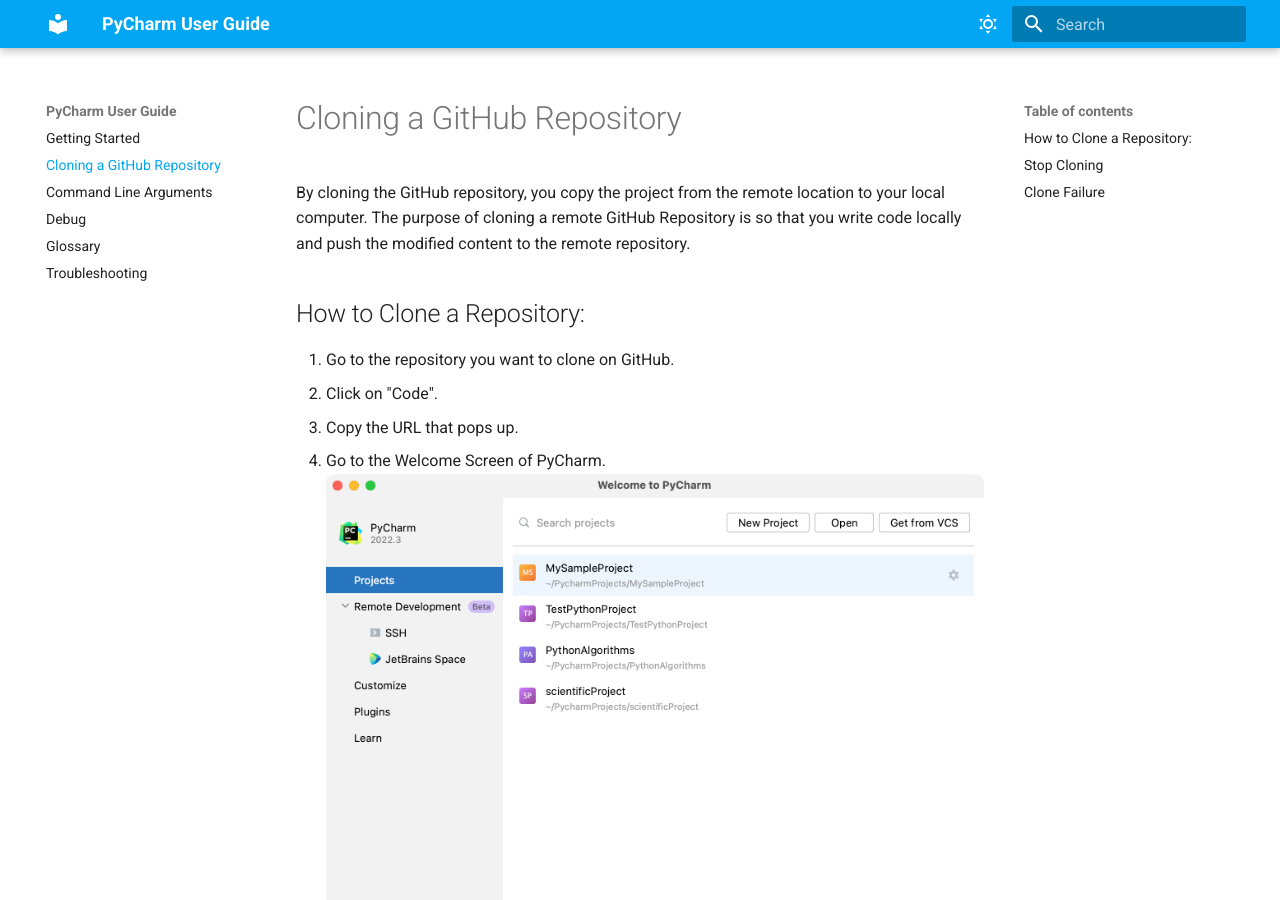
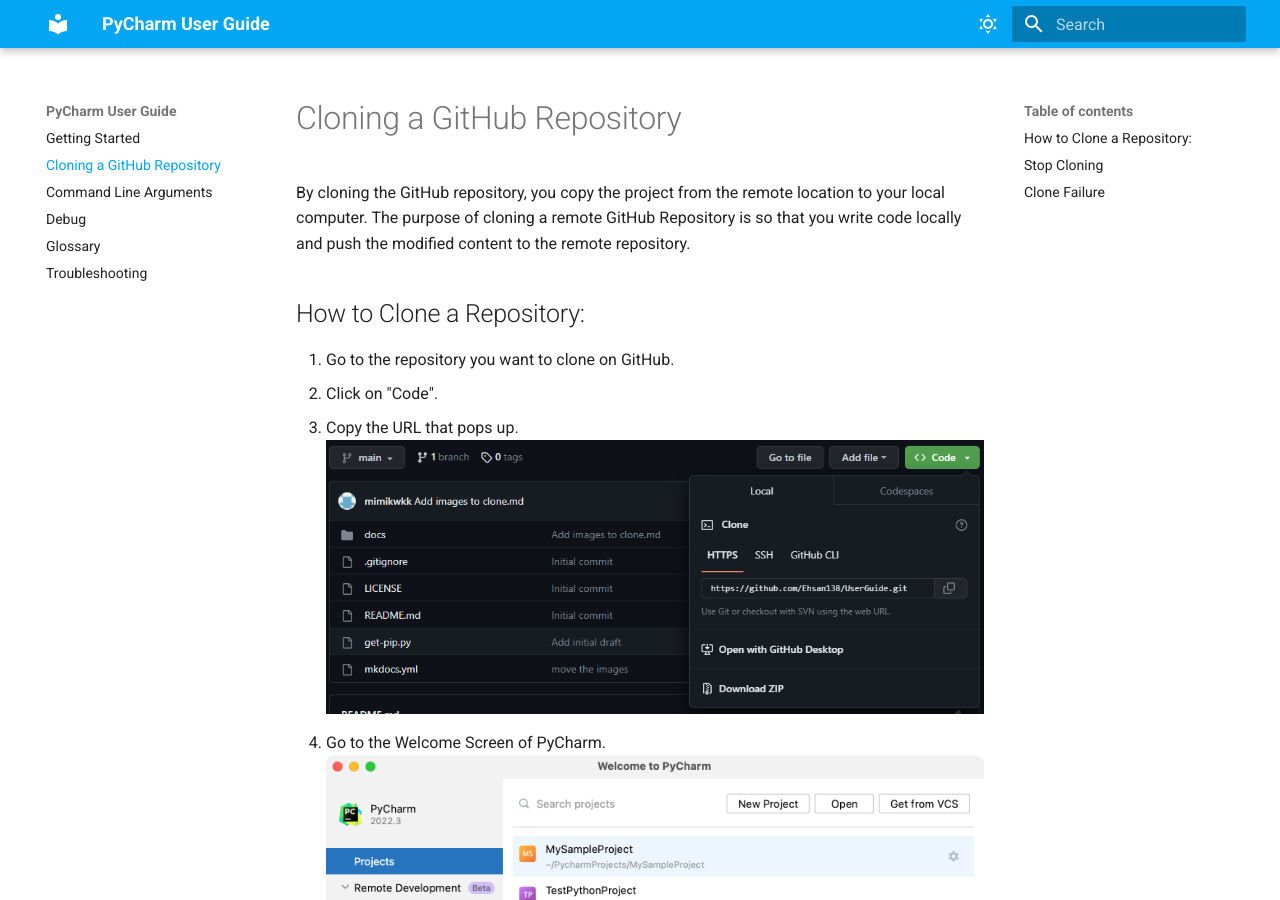
Before and after one commit to Ehsan138/UserGuide, an MkDocs documentation site: the page built from docs/clone.md, in a window 1280 px wide and 900 px high. Built offline with MkDocs 1.6.1 and Material for MkDocs 9.7.7, drawn with Linux system fonts in a browser that asks for light colours.

Commit message:
Add github image to clone.md

```diff
--- a/docs/clone.md
+++ b/docs/clone.md
@@ -7,6 +7,7 @@
 1. Go to the repository you want to clone on GitHub.
 2. Click on "Code".
 3. Copy the URL that pops up.
+![GitHub URL](./images/clone/github.png)
 4. Go to the Welcome Screen of PyCharm.
 ![Welcome Screen](./images/clone/welcome_screen.png)
 5. Click on "Get From VCS".
```
Also changed, not shown: docs/images/clone/github.png (added).
